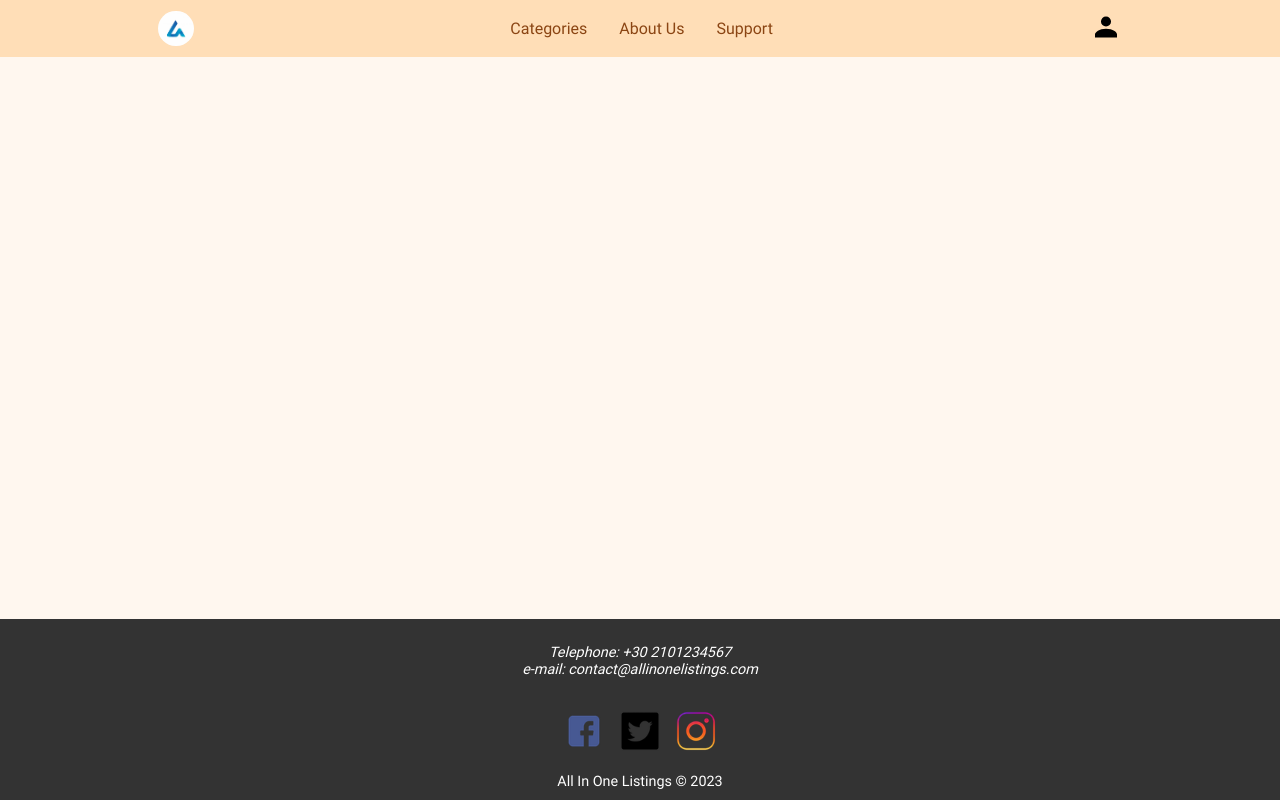
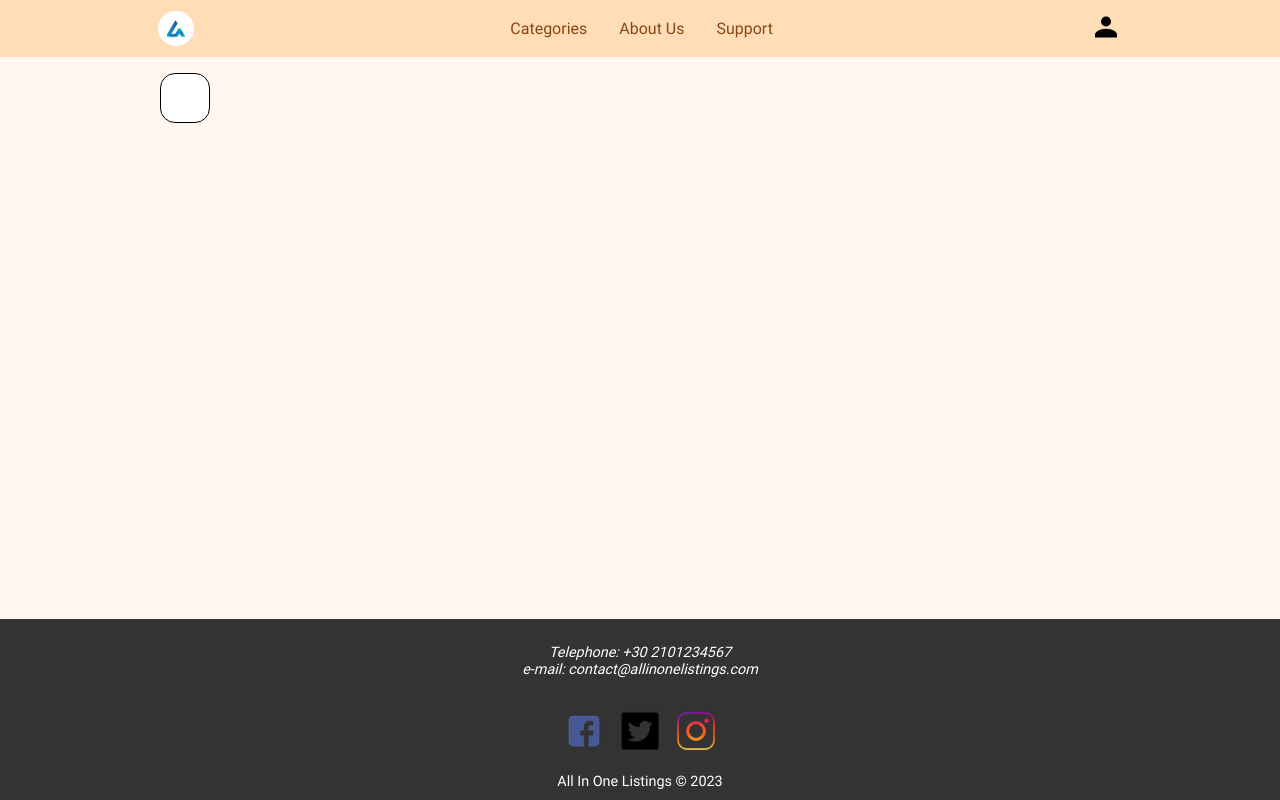
Before and after one commit to hvlkk/All-in-One-Listings, a website: page category.html in a window 1280 px wide. Drawn offline with nearby package versions, Linux system fonts and the light colour scheme; no server answers.

Commit message:
add styles to the category filter

```diff
--- a/script.js
+++ b/script.js
@@ -33,6 +33,8 @@ async function addSubcategories() {
 }
 
 let templates = {};
+
+// setting up the HTML template for the index.html page
 templates.index = Handlebars.compile(`
 <h1>Categories</h1>
 {{#each this}}
@@ -54,6 +56,8 @@ templates.index = Handlebars.compile(`
 </section>
 {{/each}}
 `);
+
+// setting up the HTML template for each category.html page
 templates.category = Handlebars.compile(`
 {{#each this}}
 <a class="card">
@@ -80,19 +84,19 @@ templates.category = Handlebars.compile(`
       </a>
 {{/each}}
 `);
+
+// setting up the HTML template for the filter options (in the category.html page)
 templates.filter = Handlebars.compile(`
-  <div>
-  <div>
+    <div>
       <label for="all">Όλα</label>
       <input type="radio" id="all" name="selected" data-index="0" checked/>
     </div>
-  {{#each this}}
+    {{#each this}}
     <div>
       <label for="{{title}}">{{title}}</label>
       <input type="radio" id="{{title}}" name="selected" data-index="{{id}}"/>
     </div>
-  {{/each}}
-  </div>
+    {{/each}}
 `);
 
 window.onload = async function () {
--- a/styles.css
+++ b/styles.css
@@ -53,7 +53,8 @@ figure.apartment {
   margin: 0;
 }
 
-.main figcaption {
+.main figcaption,
+.listing-details > * {
   font-family: MyBoldFont;
 }
 
@@ -868,3 +869,17 @@ details {
 .category-img:hover {
   transform: scale(1.05);
 }
+
+.filter {
+  display: flex;
+  flex-direction: column;
+  align-items: flex-start;
+  margin-left: 10rem;
+  margin-bottom: 2.5rem;
+  max-width: max-content;
+  max-height: max-content;
+  padding: 1.5rem;
+  background-color: white;
+  border: 1px solid black;
+  border-radius: 15px;
+}
```
